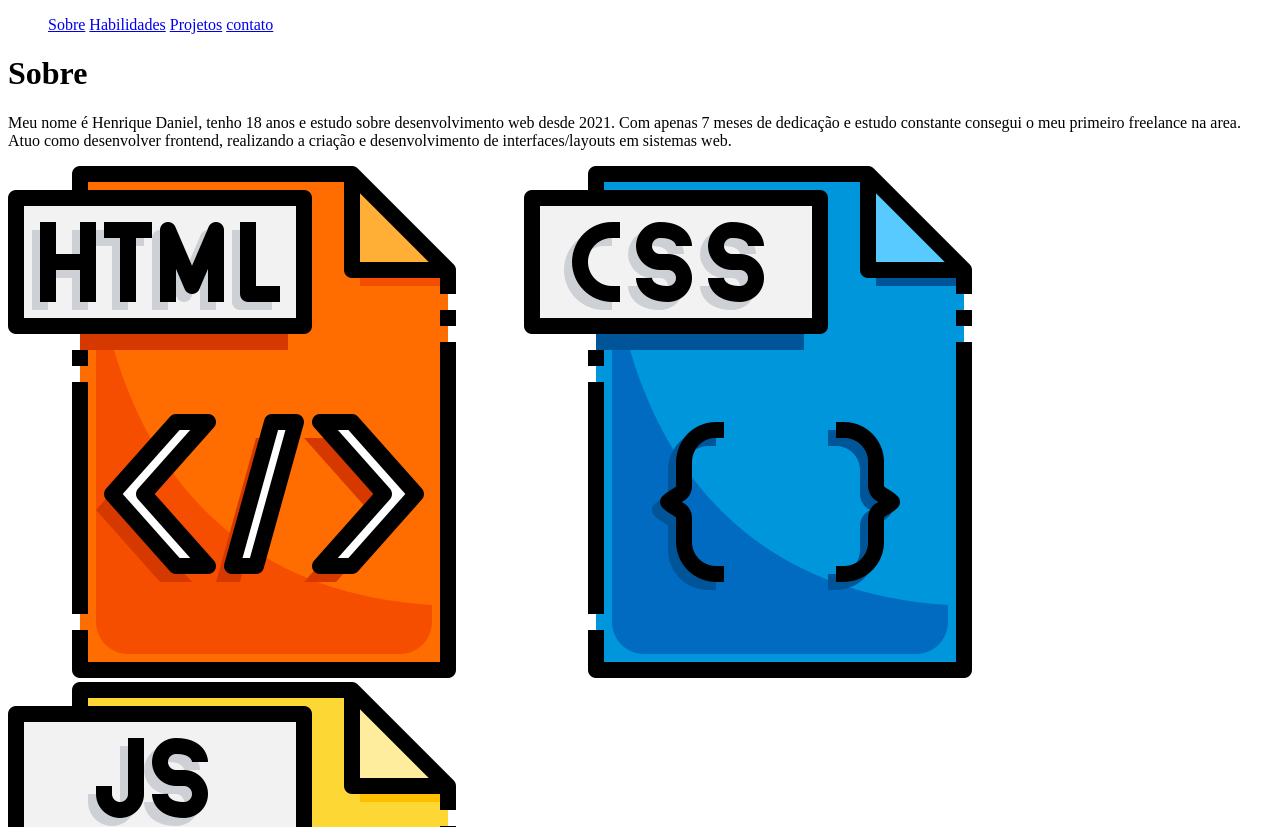
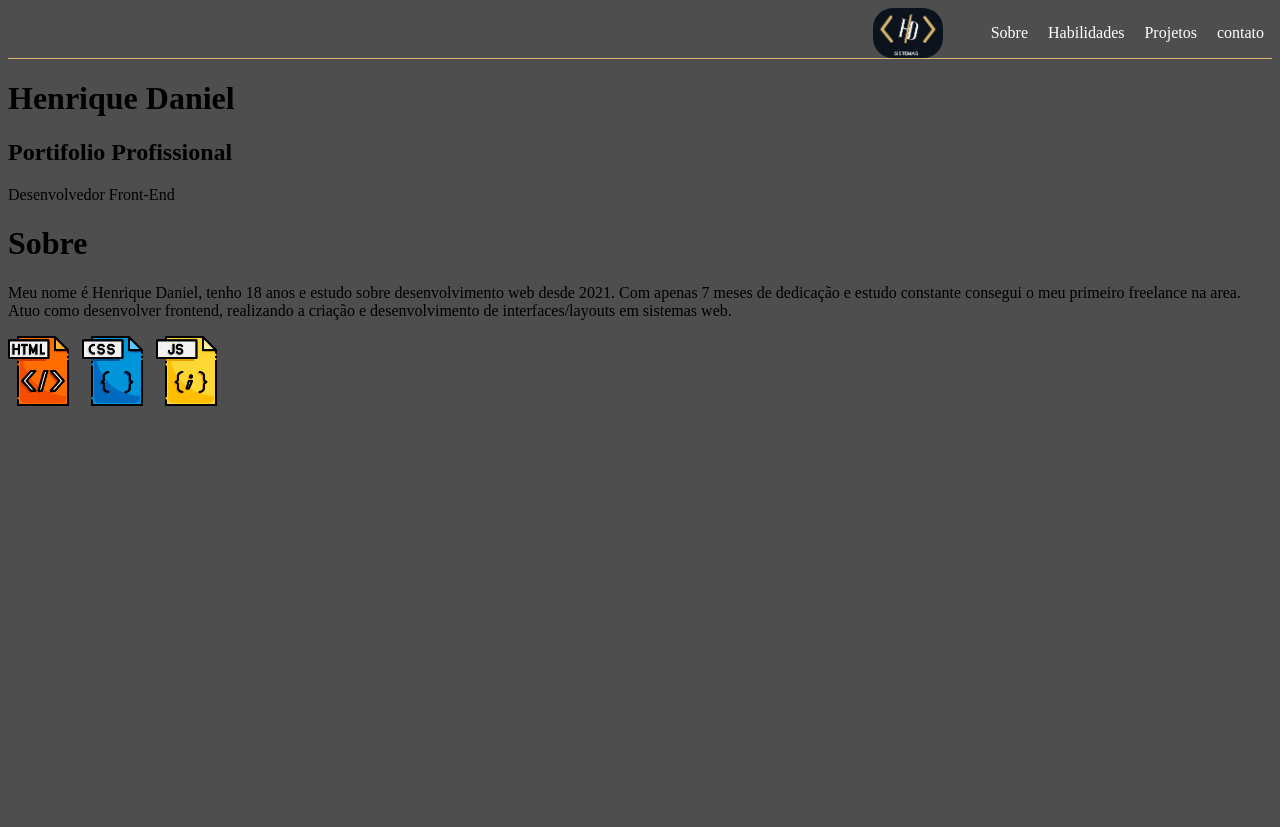
Before and after one commit to Henrique0722/Henrique-DEV, a plain HTML site: page index.html in a window 1280 px wide. Shown: the top 827 px of the page. After the commit the page ends 800 px from the top, so only its background shows below. Drawn offline with Linux system fonts and the light colour scheme.

Commit message:
primeiros passos em CSS

```diff
--- a/index.html
+++ b/index.html
@@ -9,8 +9,9 @@
     <title>Henrique-DEV</title>
 </head>
 <body>
-    <header>
-        <menu>
+    <header class="menu">
+        <img src="imagens/icone-DEV.jpeg" alt="" height="50px" class="img-head">
+        <menu class="menu-itens">
             <a href="#sob">Sobre</a>
             <a href="#sob">Habilidades</a>
             <a href="#sob">Projetos</a>
@@ -19,6 +20,15 @@
         </menu>
 
     </header>
+    <div class="apresentação">
+
+        <h1>Henrique Daniel</h1>
+
+        <h2>Portifolio Profissional</h2>
+
+        <p>Desenvolvedor Front-End</p>
+
+    </div>
 
     <main>
         <div id="sob" class="sobre">
@@ -29,9 +39,9 @@
         </div>
 
         <div class="habilidades" id="hab">
-            <img src="imagens/arquivo-html.png" alt="">
-            <img src="imagens/arquivo-css.png" alt="">
-            <img src="imagens/arquivo-js.png" alt="">
+            <img src="imagens/arquivo-html.png" alt="" height="70px">
+            <img src="imagens/arquivo-css.png" alt="" height="70px">
+            <img src="imagens/arquivo-js.png" alt="" height="70px">
 
         </div>
 
--- a/style.css
+++ b/style.css
@@ -1,3 +1,36 @@
 @charset "UTF-8";
+:root{
+    --cor1:#d8b66e;
+    --cor1:#4e4e4e;
 
+}
+
+body{
+    background-color: #4e4e4e;
+}
 /*Mobile first*/
+
+.menu{
+    display: flex;
+    flex-direction: row;
+    align-items: center;
+    justify-content: flex-end;
+    flex-wrap: wrap;
+    border-bottom: 1px solid #d8b66e;
+}
+
+.menu a{
+    text-decoration: none;
+    color: white;
+    padding: 8px;
+
+}
+.menu a:hover{
+    transition: 0.4s;
+    color: #d8b66e;
+    border: 1px solid #d8b66e;
+}
+
+.img-head{
+    border-radius: 20px;
+}
```
Also changed, not shown: imagens/icone-DEV.jpeg (added), imagens/logo-DEV.jpeg (added).
